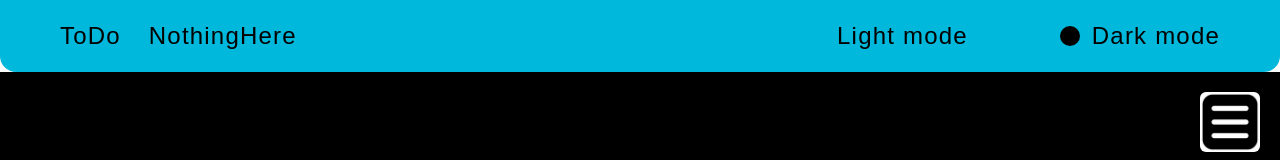
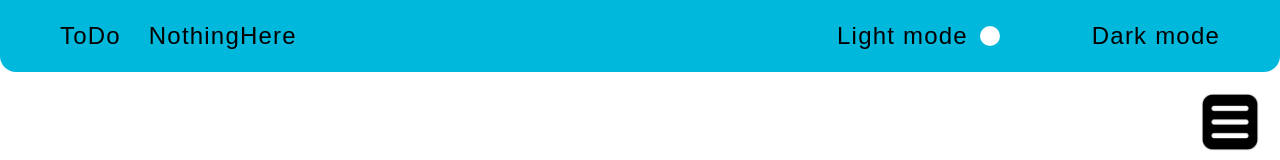
Before and after one commit to M-Ulmann/todo-app, a Next.js app: page /nothing-here in a window 1280 px wide. Both pictures are taken after a click on the button 1230 px from the left and 50 px from the top of the page. Shown: the top 160 px of the page. Built offline with nearby package versions, Linux system fonts and the light colour scheme.

Commit message:
Pridany light/dark mode

```diff
--- a/app/nothing-here/page.tsx
+++ b/app/nothing-here/page.tsx
@@ -4,16 +4,20 @@ import { Hamburger } from "@/components/hamburger";
 import { Header } from "@/components/header";
 import Link from "next/link";
 import { useState } from "react";
+import clsx from "clsx";
 
 export default function NothingHere(){
 
   const [isOpenHamburger, setIsOpenHamburger] = useState(true);
+  const [isDark, setIsDark] = useState(false);
 
   return(
     <>
-      <Header isOpenHamburger={isOpenHamburger} />
+      <Header isOpenHamburger={isOpenHamburger} setIsDark={setIsDark} isDark={isDark} />
 
-      <main className=" min-h-dvh bg-black text-white relative flex flex-col items-center justify-center text-2xl gap-10 font-bold">
+      <main className={clsx("min-h-dvh relative flex flex-col items-center justify-center text-2xl gap-10 font-bold transition ease-out duration-300",
+        !isDark ? "bg-white text-black" : " bg-black text-white")}
+      >
 
         <Hamburger setIsOpenHamburger={setIsOpenHamburger} isOpenHamburger={isOpenHamburger}/>
 
--- a/app/page.tsx
+++ b/app/page.tsx
@@ -6,17 +6,19 @@ import Image from "next/image";
 import { Header } from "@/components/header";
 import { Hamburger } from "@/components/hamburger";
 import { useState } from "react";
+import clsx from "clsx";
 
 export default function Todo(){
 
   const [isOpenHamburger, setIsOpenHamburger] = useState(true);
+  const [isDark, setIsDark] = useState(true);
 
   return(
     <>
 
-      <Header isOpenHamburger={isOpenHamburger} />
+      <Header isOpenHamburger={isOpenHamburger} setIsDark={setIsDark} isDark={isDark}/>
 
-      <main className="bg-black min-h-dvh flex flex-col items-center justify-center relative">
+      <main className={clsx("bg-black min-h-dvh flex flex-col items-center justify-center relative transition ease-out duration-300", !isDark && "bg-white")}>
 
         <Hamburger setIsOpenHamburger={setIsOpenHamburger} isOpenHamburger={isOpenHamburger} />
 
--- a/components/header.tsx
+++ b/components/header.tsx
@@ -1,7 +1,13 @@
 import Link from "next/link";
 import clsx from "clsx";
+import { Dispatch, SetStateAction } from "react";
 
-export function Header({isOpenHamburger}: {isOpenHamburger: boolean}){
+export function Header({isOpenHamburger, setIsDark, isDark}: {
+  isOpenHamburger: boolean
+  setIsDark: Dispatch<SetStateAction<boolean>>
+  isDark: boolean
+}){
+
   return(
     <header className={clsx("bg-cyan-500 rounded-b-2xl flex flex-row items-center px-5 py-5 gap-7 text-lg justify-between tracking-wider md:text-2xl md:px-15", isOpenHamburger && " hidden")}>
 
@@ -22,13 +28,23 @@ export function Header({isOpenHamburger}: {isOpenHamburger: boolean}){
       </div>
 
       <div className="flex flex-row gap-13 items-center">
-        <button className="cursor-pointer">
+        <button
+          className="cursor-pointer"
+          onClick={() => {
+            setIsDark(false)
+          }}
+        >
           Light mode
         </button>
-        <div className="bg-black w-5 h-5 rounded-4xl translate-x-10 hover:-translate-x-10 transition ease-out duration-300">
+        <div className={clsx("bg-black w-5 h-5 rounded-4xl transition ease-out duration-300", !isDark && "bg-white -translate-x-10", isDark && "translate-x-10")}>
 
         </div>
-        <button className="cursor-pointer">
+        <button
+          className="cursor-pointer"
+          onClick={() => {
+            setIsDark(true)
+          }}
+        >
           Dark mode
         </button>
       </div>
```
